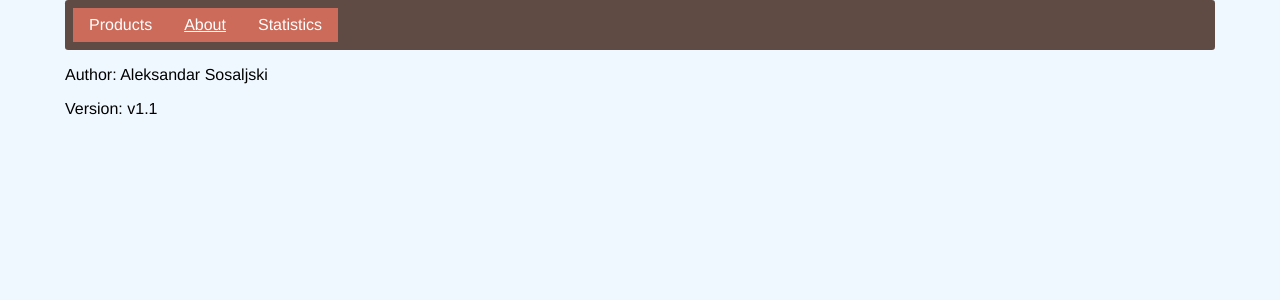
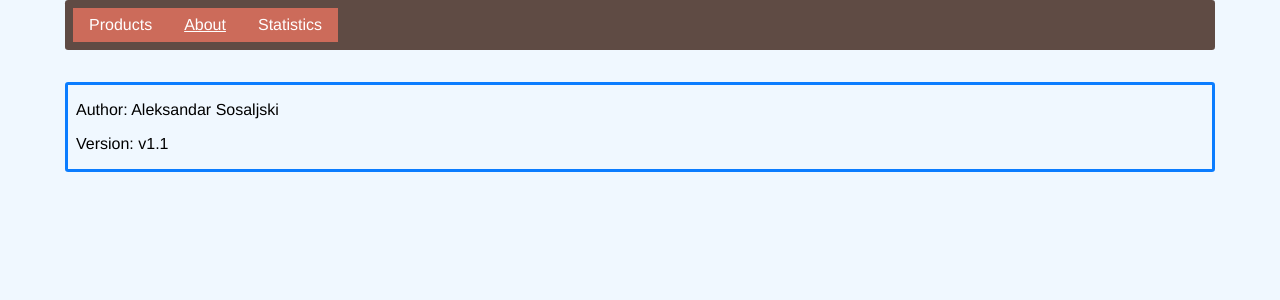
Before and after one commit to zKaoX/smart-cat-aleksandar-sosaljski, a React (Vite) app: page /about in a window 1280 px wide. Shown: the top 300 px of the page. Built offline with nearby package versions, Linux system fonts and the light colour scheme.

Commit message:
Poboljsan izgled about stranice i border radius kod grafika uskljadjen sa border radiusima ostalih komponenti

```diff
--- a/src/components/BartChart.jsx
+++ b/src/components/BartChart.jsx
@@ -45,7 +45,7 @@ function BarChartAdapter ({ data, titleTop, titleBottom }) {
     }
 
     return (
-        <div style={{ border: '3px solid rgb(11, 125, 255)', borderRadius: '8px'}}>
+        <div style={{ border: '3px solid rgb(11, 125, 255)', borderRadius: '0.2em'}}>
             <h4 style={{ textAlign: 'center' }}>{titleTop}</h4>
             <div style={{ width: `${WIDTH}px`, height: `${HEIGH}px`, margin: '0 auto' }}>
                 <BarChart
--- a/src/components/PieChart.jsx
+++ b/src/components/PieChart.jsx
@@ -24,7 +24,7 @@ function PieChartAdapter({ data, titleTop }) {
     };
 
     return (
-        <div style={{ border: '3px solid rgb(11, 125, 255)', borderRadius: '8px'}}>
+        <div style={{ border: '3px solid rgb(11, 125, 255)', borderRadius: '0.2em'}}>
             <h4 style={{ textAlign: 'center' }}>{titleTop}</h4>
             <div style={{ width: '400px', height: '400px', margin: '0 auto' }}>
                 <PieChart width={400} height={400}>
--- a/src/index.css
+++ b/src/index.css
@@ -98,3 +98,10 @@ body {
   .products-page > * {
     margin-top: 2em;
   }
+
+  .about-page {
+    border: 3px solid rgb(11, 125, 255);
+    border-radius: 0.2em;
+    margin-top: 2em;
+    padding-left: 0.5em;
+  }
--- a/src/pages/About.jsx
+++ b/src/pages/About.jsx
@@ -1,9 +1,9 @@
 function About() {
     return (
-        <article>
+        <main className="about-page">
             <p>Author: Aleksandar Sosaljski</p>
             <p>Version: v1.1</p>
-        </article>
+        </main>
     );
 }
 
```
